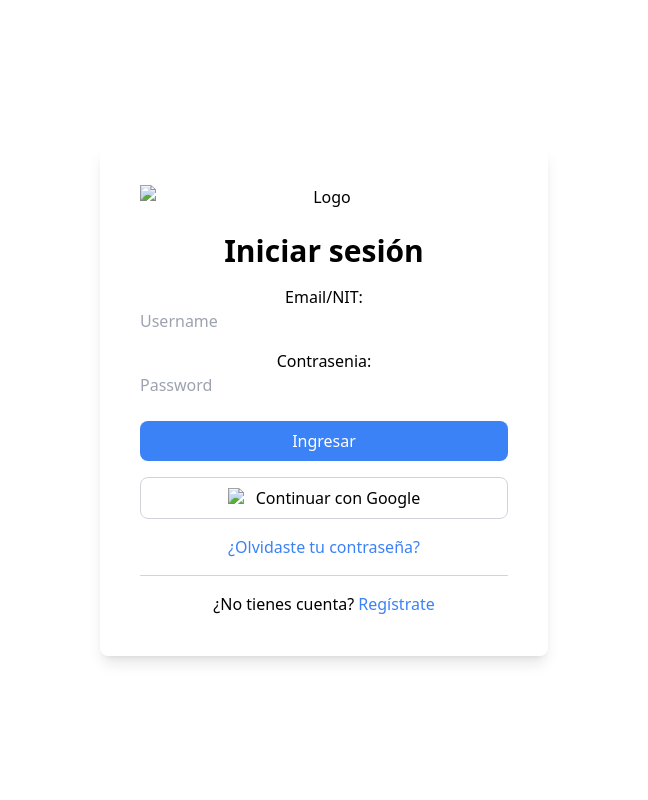
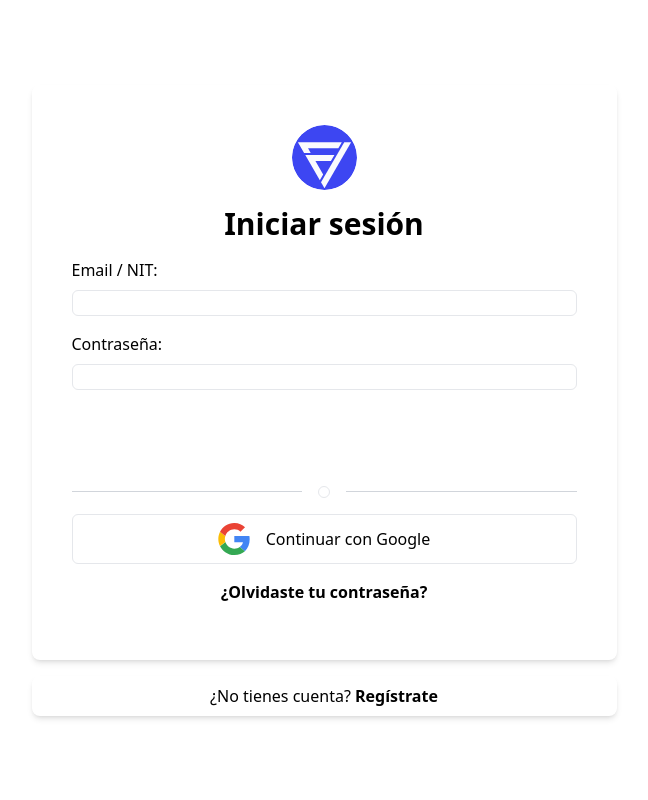
Before and after one commit to Rony7v7/Flowlance, a Django app: page /login/ in a window 1280 px wide. Shown: the whole page, without its empty margins (316-964 px from the left). Run offline with Django 5.2, Linux system fonts and the light colour scheme; some libraries are stand-ins or nearby versions.

Commit message:
Created css for the log in

```diff
--- /dev/null
+++ b/src/templates/icon/google_icon.html
@@ -0,0 +1,14 @@
+<svg width="{{w}}" height="{{h}}" class="{{classes}}" viewBox="0 0 32 32" fill="none" xmlns="http://www.w3.org/2000/svg">
+    <path
+        d="M16.3198 13.0906V19.2877H24.9317C24.5536 21.2807 23.4188 22.9682 21.7168 24.1029L26.9101 28.1325C29.9359 25.3395 31.6816 21.2371 31.6816 16.3639C31.6816 15.2292 31.5798 14.1381 31.3906 13.0908L16.3198 13.0906Z"
+        fill="#4285F4" />
+    <path
+        d="M7.35198 19.0458L6.18069 19.9424L2.03467 23.1718C4.6677 28.3942 10.0643 32.002 16.3196 32.002C20.64 32.002 24.2622 30.5763 26.9098 28.1325L21.7165 24.1029C20.2909 25.063 18.4724 25.6449 16.3196 25.6449C12.1591 25.6449 8.62422 22.8373 7.35852 19.055L7.35198 19.0458Z"
+        fill="#34A853" />
+    <path
+        d="M2.0348 8.82825C0.943823 10.9811 0.318359 13.4106 0.318359 15.9999C0.318359 18.5893 0.943823 21.0187 2.0348 23.1716C2.0348 23.186 7.35917 19.0402 7.35917 19.0402C7.03913 18.0801 6.84996 17.0618 6.84996 15.9997C6.84996 14.9377 7.03913 13.9194 7.35917 12.9593L2.0348 8.82825Z"
+        fill="#FBBC05" />
+    <path
+        d="M16.3199 6.36971C18.6766 6.36971 20.7713 7.18433 22.4442 8.75545L27.0266 4.17315C24.248 1.58379 20.6405 -0.00195312 16.3199 -0.00195312C10.0646 -0.00195312 4.6677 3.5912 2.03467 8.8282L7.35887 12.9596C8.6244 9.1773 12.1594 6.36971 16.3199 6.36971Z"
+        fill="#EA4335" />
+</svg>
--- a/src/templates/login/login.html
+++ b/src/templates/login/login.html
@@ -3,12 +3,13 @@
 {% block title %}Log In - Flowlance{% endblock %}
 
 {% block content %}
-<div class="flex justify-center items-center w-full h-screen ">
-    <div class="p-10 rounded-lg shadow-lg max-w-md w-full text-center">
+<div class="flex w-full justify-center items-center h-screen flex-col">
+    <!-- Login Box -->
+    <div class="rounded-lg shadow-md text-center w-[585px]  p-10">
 
         <!-- Logo -->
-        <div class="mb-6">
-            <img src="" alt="Logo" class="mx-auto">
+        <div class="justify-center items-center flex mb-4">
+            <i> {% include 'icon/flowlance.html' with w='65' h='65' %} </i>
         </div>
 
         <!-- Título -->
@@ -29,34 +30,50 @@
 
         <form method="post">
             {% csrf_token %}
-            <div class="form-group mb-4">
+            <div class="text-left">
 
-                <label for="">
-                    {{ form.username.label_tag }}
-                </label>
+                <div class="form-group mb-4">
+                    <div class="mb-2 text-primary_black">
+                        {{ form.username.label_tag }}
+                    </div>
                     {{ form.username }}
+                </div>
+                <div class="form-group mb-6">
+                    <div class="mb-2 text-primary_black">
+                        {{ form.password.label_tag }}
+                    </div>
+                    {{ form.password }}
+                </div>
             </div>
-            <div class="form-group mb-6">
-                <label for="">
-                    {{ form.password.label_tag }}
-                </label>
-                    {{ form.password }}
+            <button type="submit" class="bg-primary_medium text-white w-full py-2 rounded-md mb-4">Ingresar</button>
+        </form>
 
+        <!-- Divider with Circle -->
+        <div class="flex items-center space-x-4 my-4">
+            <div class="flex-1 border-t border-gray-300"></div>
+            <div class="w-3 h-3 border border-primary_black rounded-full flex items-center justify-center">
+                <div class="w-1 h-1 bg-primary_lightest rounded-full"></div>
             </div>
-            <button type="submit" class="bg-blue-500 text-white w-full py-2 rounded-lg mb-4">Ingresar</button>
-        </form>
+            <div class="flex-1 border-t border-gray-300"></div>
+        </div>
 
         <!-- Botón de Google -->
         <button
-            class="flex items-center justify-center bg-white text-black w-full py-2 border border-gray-300 rounded-lg mb-4">
-            <img src="" alt="Google Icon" class="w-5 h-5 mr-2">
-            Continuar con Google
+            class="flex items-center justify-center bg-white text-black w-full py-2 border rounded-md mb-4 border-primary_medium">
+            <span class="text-primary_black flex gap-4 justify-center text-center items-center">
+                <i> {% include 'icon/google_icon.html' with w='32' h='32' %} </i> Continuar con Google
+            </span>
         </button>
 
         <!-- Enlaces adicionales -->
-        <a href="#" class="text-blue-500 hover:underline mb-4 block">¿Olvidaste tu contraseña?</a>
-        <div class="border-t border-gray-300 my-4"></div>
-        <p>¿No tienes cuenta? <a href="#" class="text-blue-500 hover:underline">Regístrate</a></p>
+        <a href="#" class="text-primary_black hover:underline mb-4 block font-bold">¿Olvidaste tu contraseña?</a>
+    </div>
+
+    <!-- Registration Link -->
+    <div class="rounded-lg shadow-md text-center mt-4 w-[585px] p-2">
+        <p class="text-black">¿No tienes cuenta? <a href="#"
+                class="text-primary_black hover:underline font-bold">Regístrate</a></p>
     </div>
 </div>
 {% endblock %}
+% endblock %}
--- a/src/user_access/LoginForm.py
+++ b/src/user_access/LoginForm.py
@@ -6,16 +6,20 @@ class LoginForm(AuthenticationForm):
     username = forms.CharField(
         required=True,
         widget=forms.TextInput(
-            attrs={"class": "form-control w-full block", "placeholder": "Username"}
+            attrs={
+                "class": "form-control w-full rounded-md bg-bg-white border border-primary_lightest",
+            }
         ),
         error_messages={"required": "Username is empty"},
-        label="Email/NIT",
+        label="Email / NIT",
     )
     password = forms.CharField(
         required=True,
         widget=forms.PasswordInput(
-            attrs={"class": "form-control block w-full", "placeholder": "Password"}
+            attrs={
+                "class": "form-control w-full rounded-3xl bg-bg-white border rounded-md border-primary_lightest",
+            }
         ),
         error_messages={"required": "Password is empty"},
-        label="Contrasenia",
+        label="Contraseña",
     )
--- a/src/user_access/urls.py
+++ b/src/user_access/urls.py
@@ -1,5 +1,7 @@
 from django.urls import path
 from . import views
 
-urlpatterns =[  path("", views.home, name="home"),
-                path("login/", views.login_view, name="login"),]
+urlpatterns = [
+    path("", views.home, name="home"),
+    path("login/", views.login_view, name="login"),
+]
--- a/src/user_access/views.py
+++ b/src/user_access/views.py
@@ -2,8 +2,10 @@ from django.shortcuts import render, redirect
 from .LoginForm import LoginForm
 from django.contrib.auth import login
 
+
 def home(request):
     return render(request, "homepage/home.html")
+
 
 def login_view(request):
     if request.method == "POST":
@@ -11,8 +13,7 @@ def login_view(request):
         if form.is_valid():
             user = form.get_user()
             login(request, user)
-            print("user", user)
-            return redirect("login")
+            return redirect("home")
     else:
         form = LoginForm()
     return render(request, "login/login.html", {"form": form})
```
